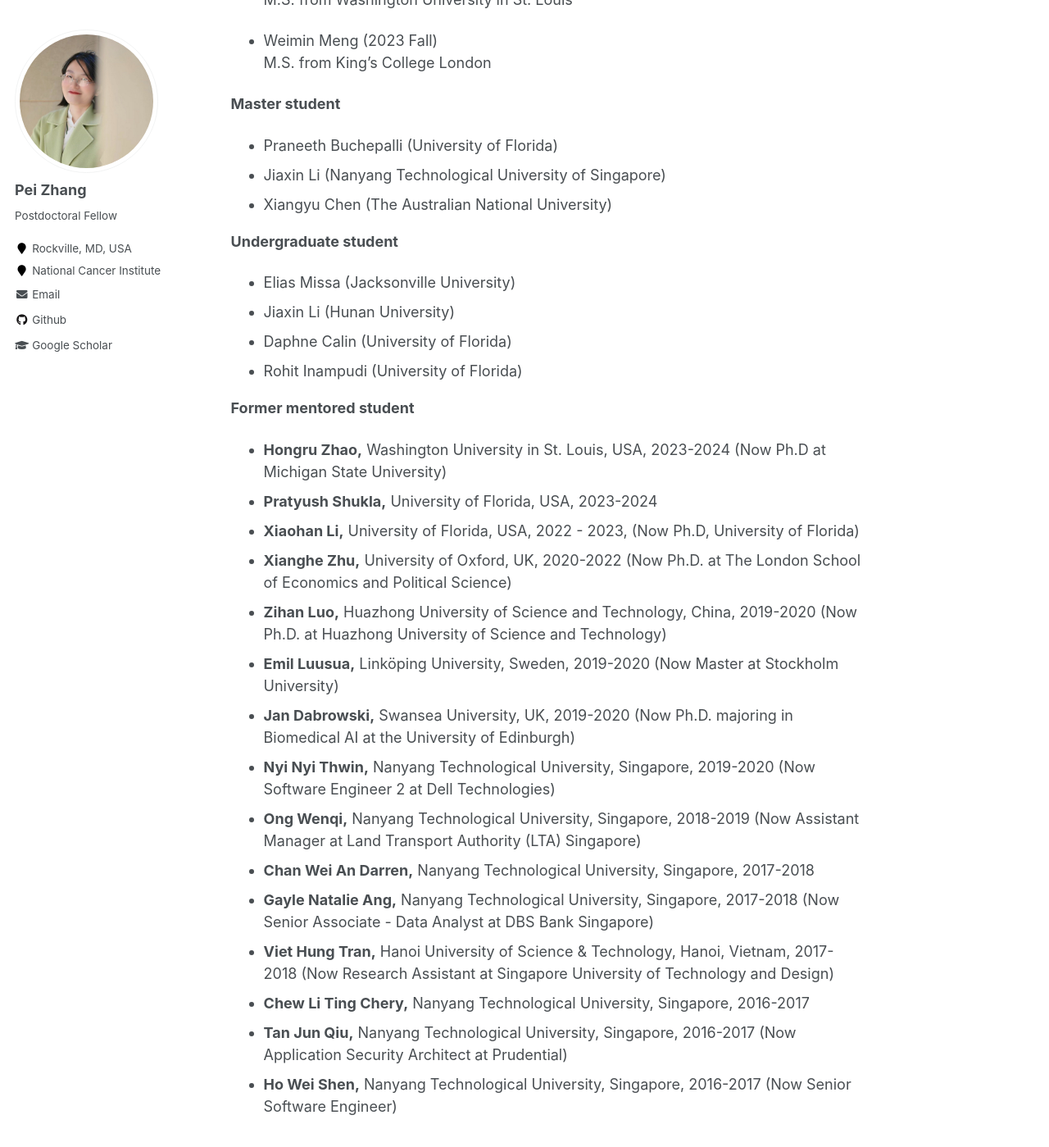
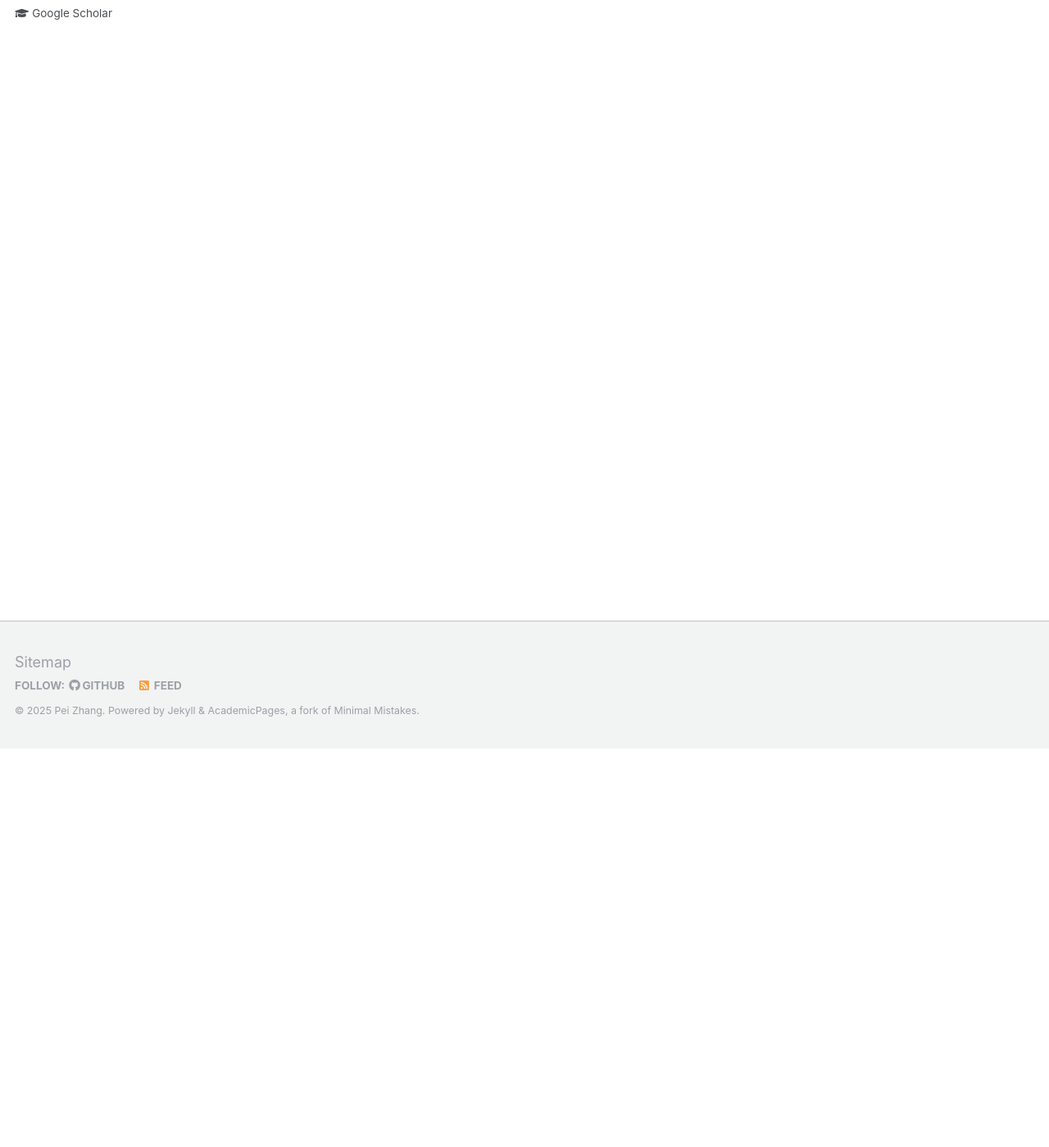
Before and after one commit to BettyzhangPei/BettyzhangPei.github.io, a Jekyll site: the page built from _pages/team.md, in a window 1280 px wide and 1400 px high, scrolled down 487 px. Shown: the whole window at 82% size. Built offline with Jekyll 4.4.1, drawn with Linux system fonts in a browser that asks for light colours; some of the changed lines change nothing that is shown; some of the changed text lies outside the part shown.

Commit message:
Update team.md

```diff
--- a/_pages/team.md
+++ b/_pages/team.md
@@ -5,6 +5,7 @@
 author_profile: true
 ---
 
+<!--
 <b>Postdoc</b>
 - Qiang Yang  (2024 - present)
   Ph.D. from King Abdullah University of Science and Technology
@@ -48,4 +49,7 @@
 - <b>Viet Hung Tran,</b> Hanoi University of Science & Technology, Hanoi, Vietnam, 2017-2018 (Now Research Assistant at Singapore University of Technology and Design)
 - <b>Chew Li Ting Chery,</b> Nanyang Technological University, Singapore, 2016-2017
 - <b>Tan Jun Qiu,</b> Nanyang Technological University, Singapore, 2016-2017 (Now Application Security Architect at Prudential)
-- <b>Ho Wei Shen,</b> Nanyang Technological University, Singapore, 2016-2017 (Now Senior Software Engineer)
+- <b>Ho Wei Shen,</b> Nanyang Technological University, Singapore, 2016-2017 (Now Senior Software Engineer)  -->
+
+<!-- You can show a short placeholder instead -->
+*Team will be announced soon. Please check back later.*
```
